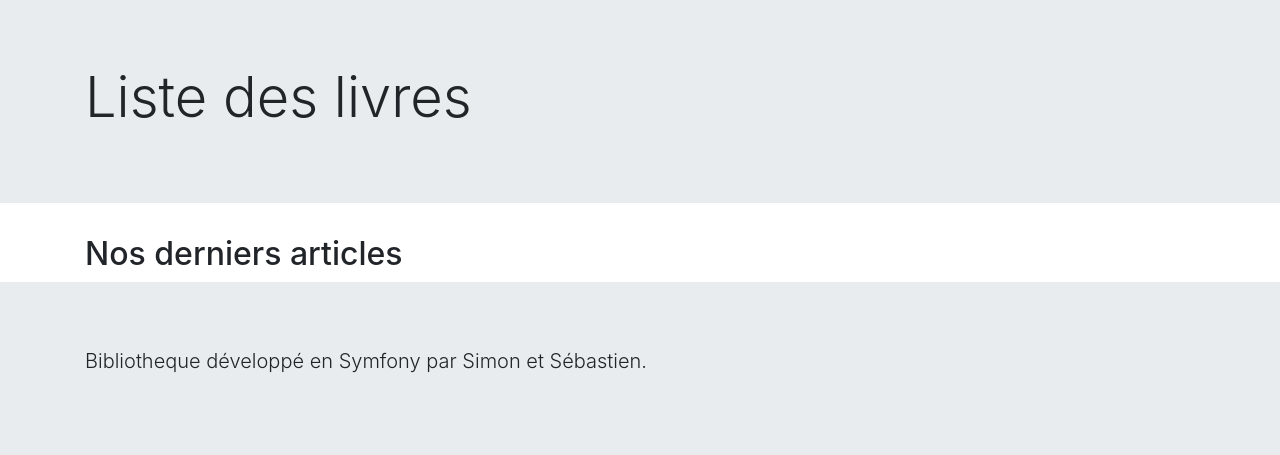
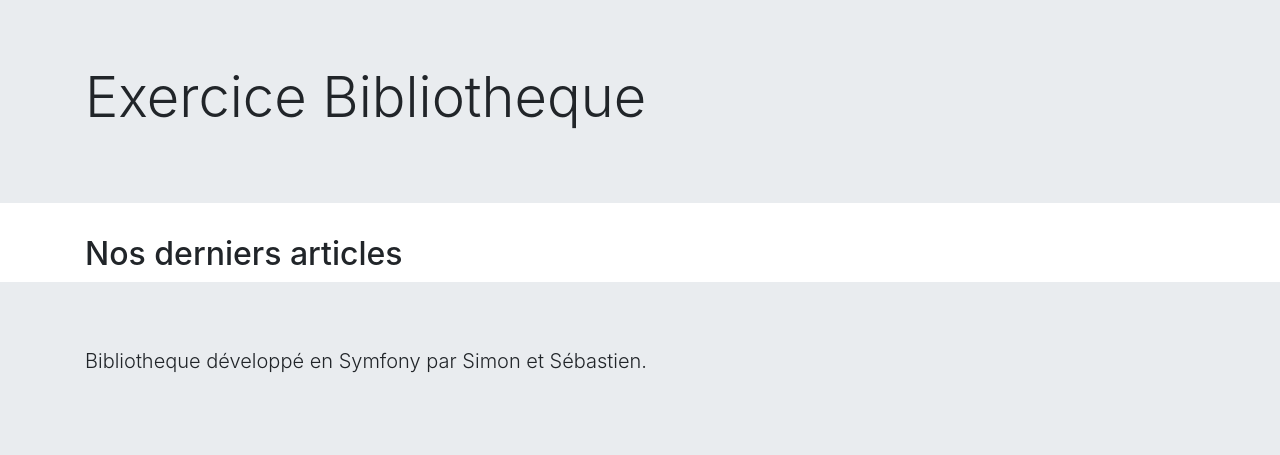
Before and after one commit to obero0n/library, a Symfony app: template templates/book/index.html.twig in a window 1280 px wide. Shown: the top 455 px of the page. Run offline with Twig, Linux system fonts and the light colour scheme; the template is opened without the code that fills it, so the values that code supplies are empty; some libraries are stand-ins or nearby versions.

Commit message:
update book

```diff
--- a/src/Repository/BookRepository.php
+++ b/src/Repository/BookRepository.php
@@ -18,6 +18,9 @@ class BookRepository extends ServiceEntityRepository
     {
         parent::__construct($registry, Book::class);
     }
+
+
+
 
     // /**
     //  * @return Book[] Returns an array of Book objects
--- a/templates/base.html.twig
+++ b/templates/base.html.twig
@@ -10,7 +10,7 @@
     <body>
       <div class="jumbotron jumbotron-fluid">
         <div class="container">
-          <h1 class="display-4">Liste des livres</h1>
+          <h1 class="display-4">Exercice Bibliotheque</h1>
         </div>
       </div>
       <main class="container">
```
